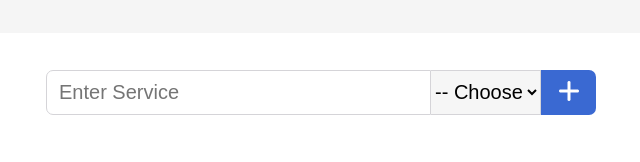
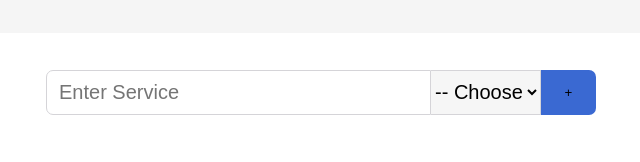
Before and after one commit to GabrielJDavila/InvoiceCreator, a React (Vite) app in the folder reactInvoiceCreator/: page / in a window 1280 px wide. Shown: the part 184-346 px from the top of the page, without its empty margins (319-959 px from the left). Built offline with nearby package versions, Linux system fonts and the light colour scheme.

Commit message:
Added text "+" sign

```diff
--- a/reactInvoiceCreator/src/Body.jsx
+++ b/reactInvoiceCreator/src/Body.jsx
@@ -91,7 +91,8 @@ export default function Body() {
                     onClick={() => handleClick(formData)}
                     className="service-btn"
                 >
-                    <img src="./src/assets/plus.png"></img>
+                    {/* <img src="./src/assets/plus.png"></img> */}
+                    +
                 </button>
             </div>
 
```
Also changed, not shown: 1 other file (tests, documents, lock files or other folders).
